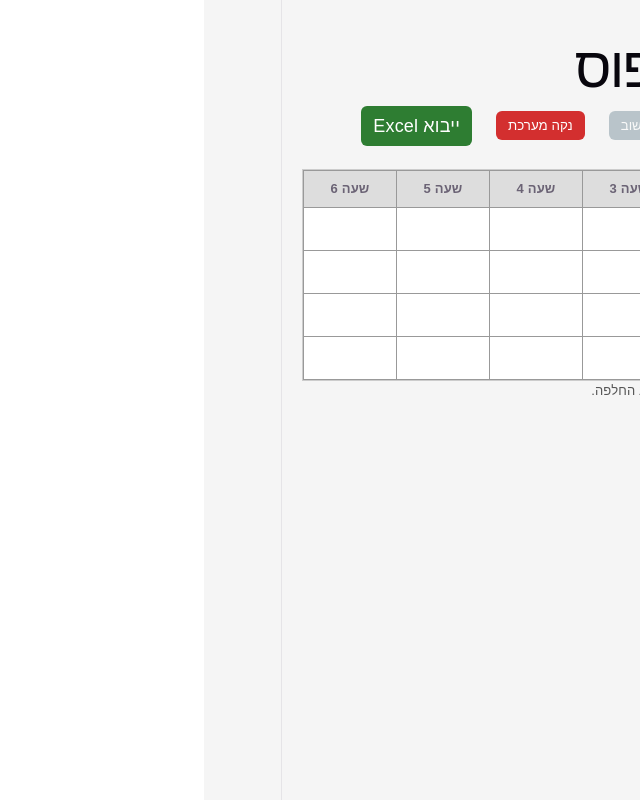
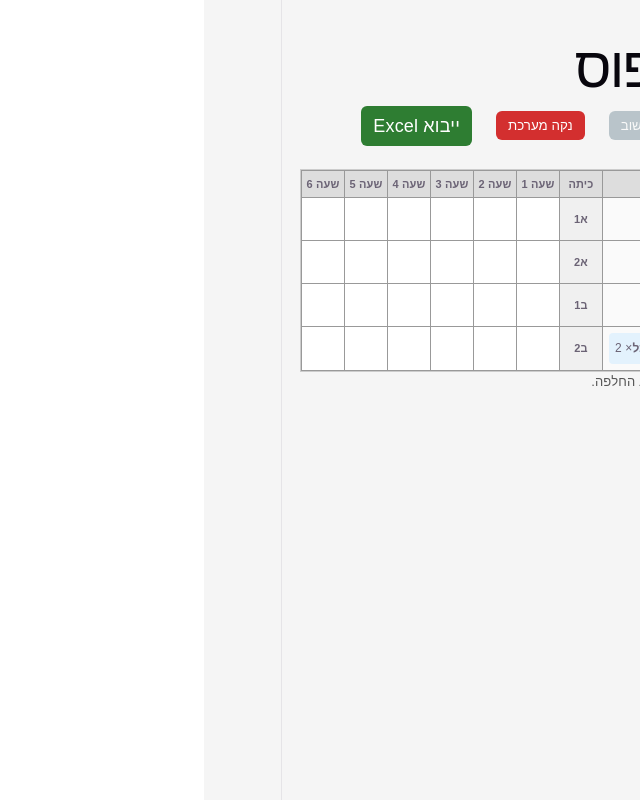
Before and after one commit to tiktik1717/timetable-app, a React (Vite) app: page / in a window 1280 px wide. Shown: the whole page, without its empty margins (640-1280 px from the left). Built offline with nearby package versions, Linux system fonts and the light colour scheme.

Commit message:
compact table and add keyboard scrolling

```diff
--- a/src/App.css
+++ b/src/App.css
@@ -46,10 +46,13 @@ table {
 th,
 td {
   border: 1px solid #999;
-  width: 90px;
-  height: 34px;
+  width: 42px;
+  min-width: 42px;
+  height: 24px;
+  min-height: 24px;
   text-align: center;
-  font-size: 13px;
+  font-size: 11px;
+  padding: 0;
 }
 
 th {
@@ -57,6 +60,8 @@ th {
 }
 
 .class-name {
+  width: 42px;
+  min-width: 42px;
   background: #f0f0f0;
   font-weight: bold;
 }
@@ -113,15 +118,17 @@ th {
 
 .cell-teacher {
   width: 100%;
-  height: 100%;
+  height: 24px;
+  min-height: 24px;
   display: flex;
   align-items: center;
   justify-content: center;
   cursor: grab;
   user-select: none;
-  font-size: 12px;
+  font-size: 11px;
   white-space: nowrap;
   overflow: hidden;
+  padding: 0 2px;
 }
 
 
@@ -203,19 +210,18 @@ th {
 }
 
 .table-scroll-wrapper {
-  overflow-x: auto;
-  overflow-y: auto;
-  max-width: 100%;
+  overflow: auto;
+  width: 100%;
+  max-width: 100vw;
+  max-height: 75vh;
   border: 1px solid #ccc;
-}
-
-/* פס גלילה גם למעלה */
-.table-scroll-wrapper {
   direction: ltr;
 }
 
 .table-scroll-wrapper table {
   direction: rtl;
+  table-layout: auto;
+  width: max-content;
 }
 
 .highlighted-header {
--- a/src/App.jsx
+++ b/src/App.jsx
@@ -53,6 +53,7 @@ export default function App() {
   const scheduleRef = useRef(schedule);
   const historyRef = useRef(history);
   const futureRef = useRef(future);
+  const tableScrollRef = useRef(null);
 
   useEffect(() => {
     scheduleRef.current = schedule;
@@ -112,6 +113,36 @@ export default function App() {
   useEffect(() => {
     function handleKeyDown(event) {
       const key = event.key.toLowerCase();
+
+      const scrollEl = tableScrollRef.current;
+
+      if (scrollEl) {
+        const step = 40;
+
+        if (event.key === "ArrowLeft") {
+          event.preventDefault();
+          scrollEl.scrollLeft -= step;
+          return;
+        }
+
+        if (event.key === "ArrowRight") {
+          event.preventDefault();
+          scrollEl.scrollLeft += step;
+          return;
+        }
+
+        if (event.key === "ArrowUp") {
+          event.preventDefault();
+          scrollEl.scrollTop -= step;
+          return;
+        }
+
+        if (event.key === "ArrowDown") {
+          event.preventDefault();
+          scrollEl.scrollTop += step;
+          return;
+        }
+      }
 
       if (event.ctrlKey && (key === "z" || key === "ז")) {
         event.preventDefault();
@@ -422,7 +453,11 @@ export default function App() {
           </label>
         </div>
 
-        <div className="table-scroll-wrapper">
+        <div
+          className="table-scroll-wrapper"
+          ref={tableScrollRef}
+          tabIndex={0}
+        >
           <table>
             <thead>
               <tr>
```
